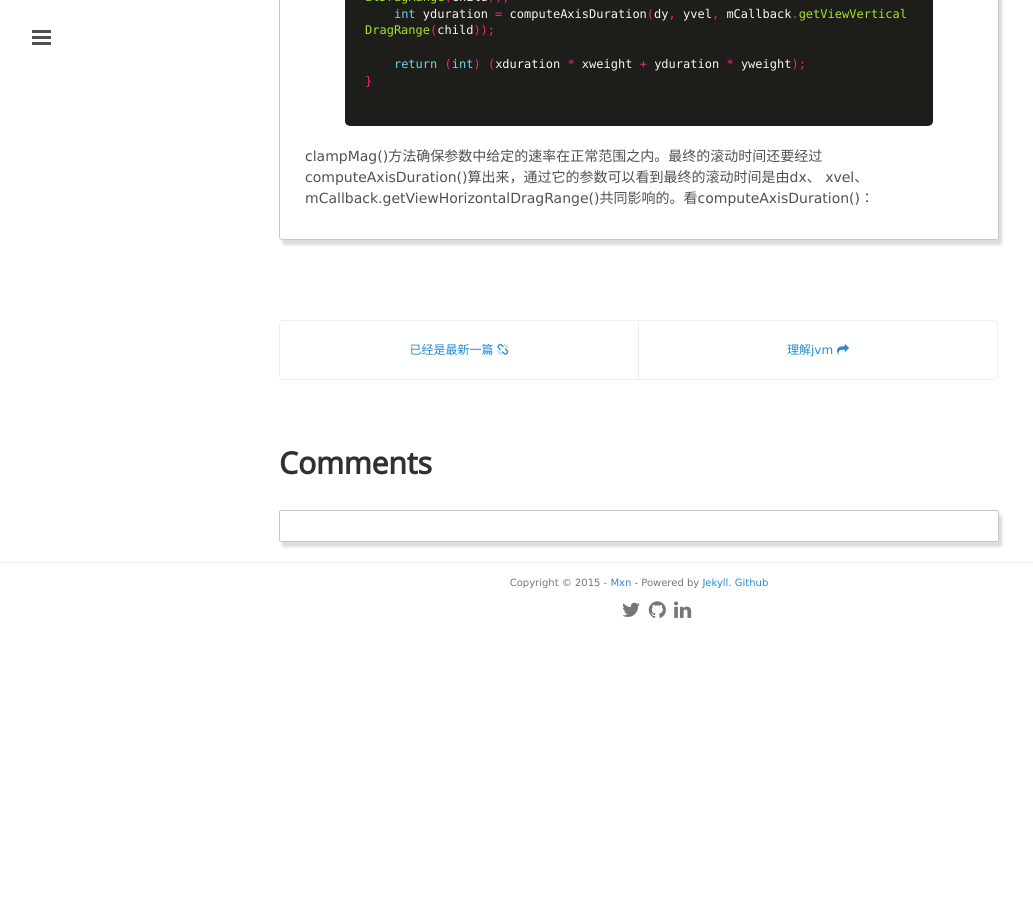
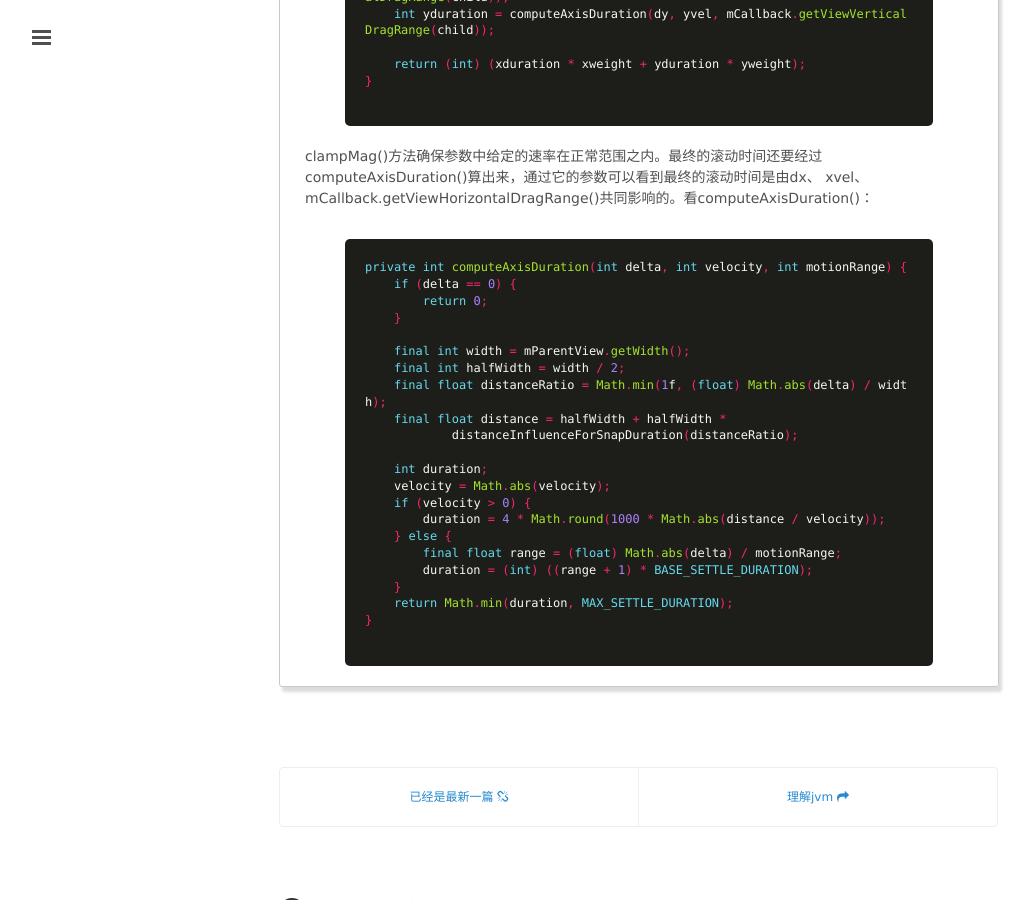
Before and after one commit to mxn21/mxn21.github.io, a Jekyll site: the page built from _posts/2015-9-23-viewDragHelper解析.md, in a window 1280 px wide and 900 px high, scrolled down 27654 px. Shown: the whole window, without its empty margins (1-1034 px from the left). Built offline with Jekyll 4.4.1, drawn with Linux system fonts in a browser that asks for light colours; Markdown is read by kramdown in place of the engine named in the settings; comment, search, counter and statistics services are not loaded; before the commit the page ends 28289 px from its top, so only the background shows below that.

Commit message:
23423432

```diff
--- a/_posts/2015-9-23-viewDragHelper解析.md
+++ b/_posts/2015-9-23-viewDragHelper解析.md
@@ -1088,3 +1088,27 @@
 
 clampMag()方法确保参数中给定的速率在正常范围之内。最终的滚动时间还要经过computeAxisDuration()算出来，通过它的参数可以看到最终的滚动时间是由dx、
 xvel、mCallback.getViewHorizontalDragRange()共同影响的。看computeAxisDuration()：
+
+    {% highlight java %}
+private int computeAxisDuration(int delta, int velocity, int motionRange) {
+    if (delta == 0) {
+        return 0;
+    }
+
+    final int width = mParentView.getWidth();
+    final int halfWidth = width / 2;
+    final float distanceRatio = Math.min(1f, (float) Math.abs(delta) / width);
+    final float distance = halfWidth + halfWidth *
+            distanceInfluenceForSnapDuration(distanceRatio);
+
+    int duration;
+    velocity = Math.abs(velocity);
+    if (velocity > 0) {
+        duration = 4 * Math.round(1000 * Math.abs(distance / velocity));
+    } else {
+        final float range = (float) Math.abs(delta) / motionRange;
+        duration = (int) ((range + 1) * BASE_SETTLE_DURATION);
+    }
+    return Math.min(duration, MAX_SETTLE_DURATION);
+}
+    {% endhighlight %}
```
